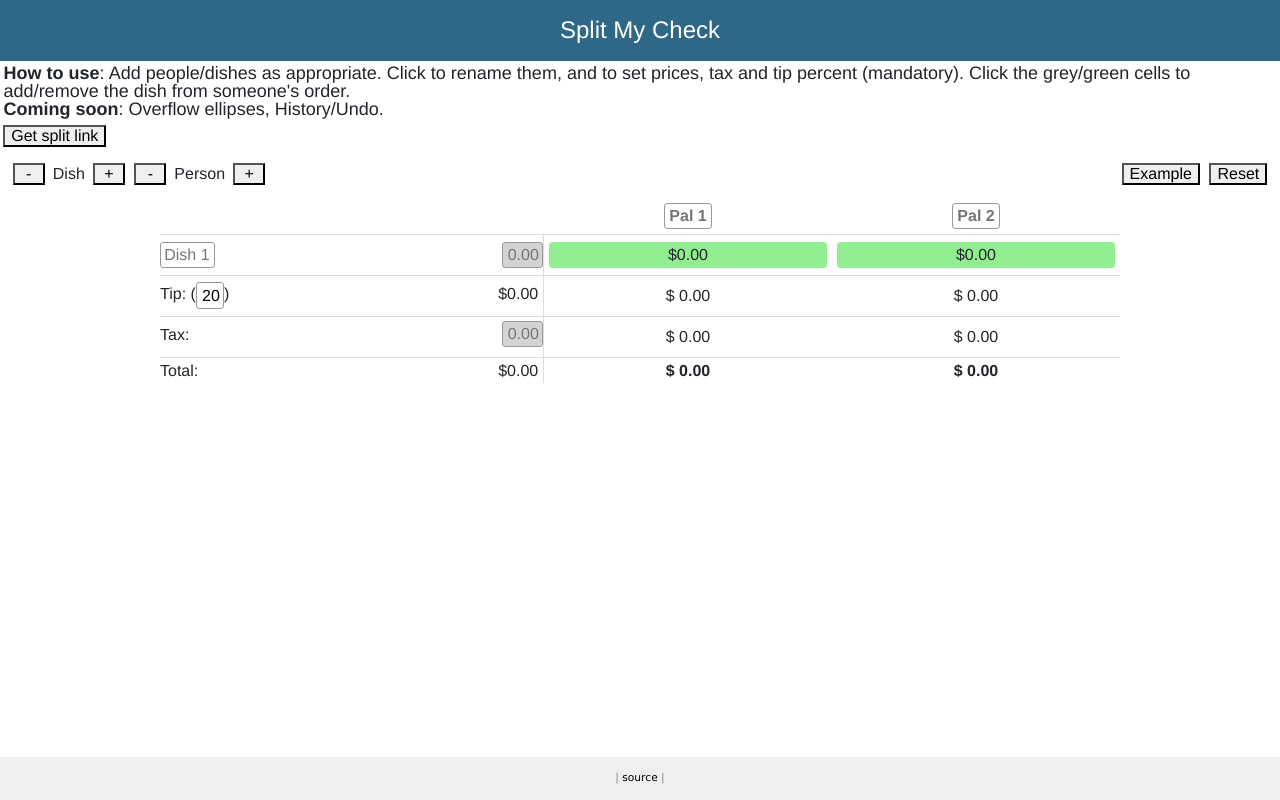
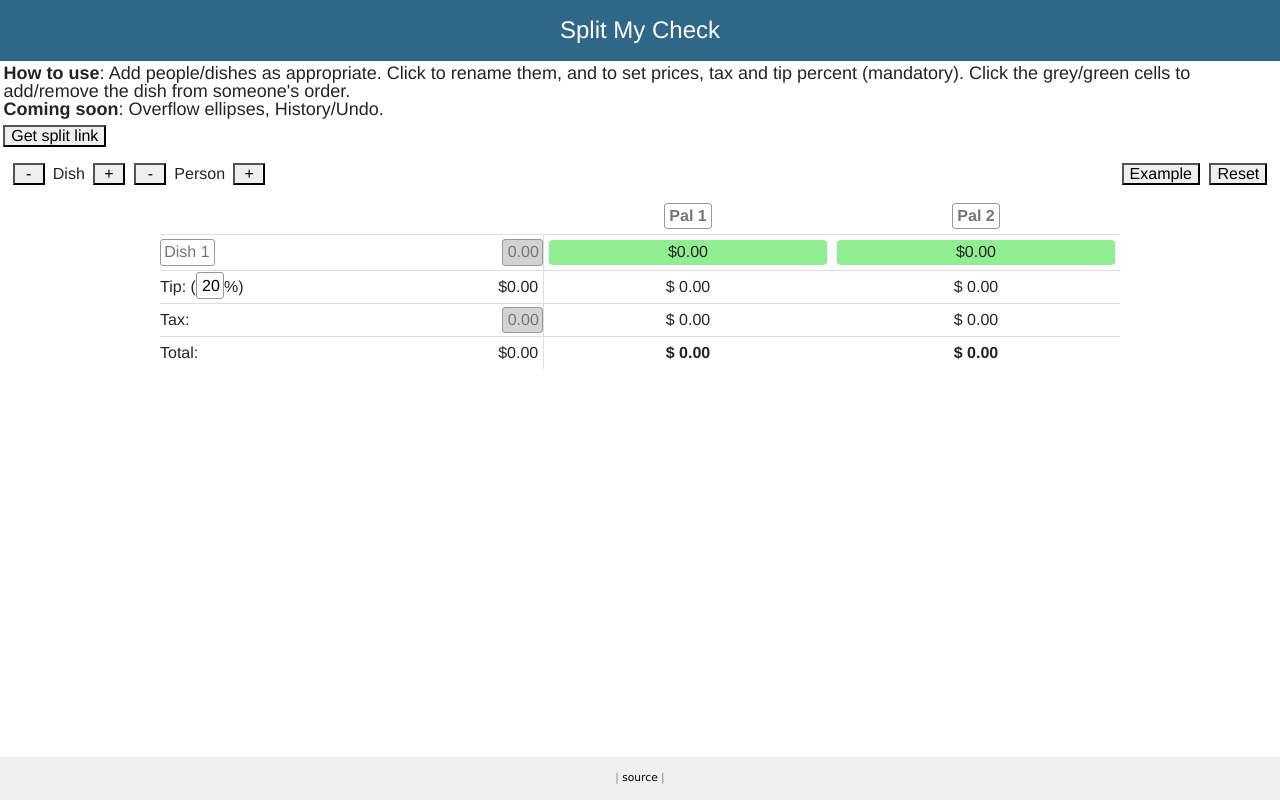
Before and after one commit to mritterhoff/splitmycheck, a React (Create React App) app in the folder client/: page / in a window 1280 px wide. Built offline with nearby package versions, Linux system fonts and the light colour scheme.

Commit message:
some css changes for rowheaders, changing ellipsis overflow of inputs to be handled with css[D

```diff
--- a/client/src/components/Inputs.js
+++ b/client/src/components/Inputs.js
@@ -30,8 +30,6 @@ class StringInput extends React.Component {
 
   autoSizeInputRef;
 
-  stringMaxChars = 7;
-
   updateInputValue = (event) => {
     // must prevent passing null value, so pass empty string instead
     this.props.onChangeCB(event.target.value || '');
@@ -52,14 +50,6 @@ class StringInput extends React.Component {
     this.autoSizeInputRef.input.select();
   }
 
-  // if the valye is short enough, display it, otherwise truncate and add an elipsis
-  getInputValueToDisplay = () => {
-    if (this.state.focused || this.props.value.length <= this.stringMaxChars) {
-      return this.props.value;
-    }
-    return `${this.props.value.substring(0, this.stringMaxChars)}...`;
-  }
-
   render() {
     const inputStyle = Object.assign(
       { textAlign: (this.props.center ? 'center' : 'auto') },
@@ -69,8 +59,8 @@ class StringInput extends React.Component {
 
     return (
       <AutosizeInput
-        className='InputContainer'
-        value={this.getInputValueToDisplay()}
+        className='InputContainer StringInput'
+        value={this.props.value}
         placeholder={this.props.placeholder}
         placeholderIsMinWidth
         inputStyle={inputStyle}
--- a/client/src/components/RowHeader2.js
+++ b/client/src/components/RowHeader2.js
@@ -66,7 +66,6 @@ class RowHeader2 extends React.Component {
     // wrap in an additional div to increase touchable/clickable surface
     const className = ClassNames({
       RowHeaderContainer: true,
-      flexVertCenter: true,
       focused: this.state.isManagingFocus,
       notFocused: !this.state.isManagingFocus
     });
@@ -74,9 +73,7 @@ class RowHeader2 extends React.Component {
     // TODO explore making this use something other than onClick
     return (
       <div className={className} onClick={this.onClickCB}>
-        <div>
-          {this.getChildren()}
-        </div>
+        {this.getChildren()}
       </div>
     );
   }
--- a/client/src/components/Splitter.js
+++ b/client/src/components/Splitter.js
@@ -202,12 +202,12 @@ class Splitter extends React.Component {
   }
 
   getHeaderRow() {
-    const widths = getHeaderWidths(40, this.state.people.length);
+    const widths = getHeaderWidths(this.state.people.length);
     return (
       <THEAD>
-        {this.getHeaderRowChildren().map((el, i) => {
-          return <TH key={i} style={{ width: `${widths[i]}%` }}>{el}</TH>;
-        })}
+        {this.getHeaderRowChildren().map((el, i) => (
+          <TH key={i} style={{ width: `${widths[i]}%` }}>{el}</TH>
+        ))}
       </THEAD>
     );
   }
@@ -259,10 +259,6 @@ class Splitter extends React.Component {
     );
   }
 
-  tipIsPercent() {
-    return this.state.tip.isPercent();
-  }
-
   tipAsMoney = () => (this.state.tip.num / 100 * this.subtotal());
 
   // Get tip row.
@@ -277,21 +273,17 @@ class Splitter extends React.Component {
 
     let rowEls = [
       <RowHeader2 useMobileUI={this.props.useMobileUI}>
-        <span>
-          {`${displayName}: (`}
-        </span>
+        <span>{displayName}: (</span>
         <Swappable className='middle'>
           <PercentInput
             numObj={getterFunc()}
             onChangeCB={updaterFunc}
           />
-          <span className='taxOrTip' tabIndex='0'>
-            {`${getterFunc().stringRep}%`}
+          <span tabIndex='0'>
+            {`${getterFunc().stringRep}`}
           </span>
         </Swappable>
-        <span>
-          {')'}
-        </span>
+        <span>%)</span>
         <span className='right'>
           {Utils.priceAsString(this.tipAsMoney(), false)}
         </span>
@@ -315,7 +307,7 @@ class Splitter extends React.Component {
 
     let rowEls = [
       <RowHeader2 useMobileUI={this.props.useMobileUI}>
-        <span className='taxOrTip'>{`${displayName}:`}</span>
+        <span>{`${displayName}:`}</span>
         <Swappable className='right' >
           <PriceInput
             priceObj={getterFunc()}
@@ -339,6 +331,7 @@ class Splitter extends React.Component {
       Utils.roundToCent(this.percentOfSubtotalOwed(pInd) * getterFunc().num)
     ));
     const diff = Utils.roundToCent(getterFunc().num - priceArray.reduce(Utils.sumFunc));
+
 
     // if we have to fix the tax or tip up, just add/subtract from
     // to/from the smallest/largest. it's only ever 1cent it seems...
@@ -438,8 +431,8 @@ class Splitter extends React.Component {
   }
 } // end of Splitter class
 
-
-function getHeaderWidths(firstWidth, numPeople) {
+function getHeaderWidths(numPeople) {
+  const firstWidth = 40;
   return [ firstWidth ].concat(Array(numPeople).fill((100 - firstWidth) / numPeople));
 }
 
--- a/client/src/components/Swappable.js
+++ b/client/src/components/Swappable.js
@@ -1,6 +1,8 @@
 import React from 'react';
 // import PropTypes from 'prop-types'
 import ClassNames from 'classnames';
+
+import '../css/Swappable.css';
 
 class Swappable extends React.Component {
   _ref;
--- a/client/src/css/Inputs.css
+++ b/client/src/css/Inputs.css
@@ -1,4 +1,10 @@
 /* For Firefox */
+
+.RowHeaderContainer.notFocused .StringInput > input{
+  overflow: hidden;
+  text-overflow: ellipsis;
+  white-space: nowrap;
+}
 
 input[type='number'] {
   -moz-appearance: textfield;
--- a/client/src/css/RowHeader.css
+++ b/client/src/css/RowHeader.css
@@ -1,46 +1,17 @@
-.Swappable {
-  display: inline-block;
-}
-
-.Swappable.right, span.right{
-  float: right;
-}
-
-.Swappable.right.notInteractive, span.right{
-  padding-right: .3em;
-}
-
-/* Hack */
-.Swappable.middle .InputContainer{
-  overflow: hidden
-}
-
-.RowHeaderContainer {
-  min-height: 2.5em;
-}
-
-.Debug .RowHeaderContainer {
-  background-color: crimson;
-}
-
 .RowHeaderContainer span {
   display: inline-block;
-  padding-top: .4em;
-  padding-bottom: .4em;
 
   /* Hack. Apparently overflow: hidden (in .DishName below)
   breaks layout. Do it everywhere for now.*/
-  overflow: hidden;
+  /*overflow: hidden;*/
 }
 
 .Debug .RowHeaderContainer span{
   background-color: lightgreen;
 }
 
-.flexVertCenter {
-  display: flex;
-  flex-direction: column;
-  justify-content: center;
+.Debug .RowHeaderContainer {
+  background-color: crimson;
 }
 
 /* Limit the length of the string that's shown. */
@@ -49,7 +20,7 @@
   overflow: hidden;
   text-overflow: ellipsis;
 
-  /*TODO experiment with this value*/
+  /* TODO experiment with this value */
   max-width: 6em;
 }
 
--- a/client/src/css/Splitter.css
+++ b/client/src/css/Splitter.css
@@ -6,6 +6,14 @@
 .td:first-child {
   border-right: 1px solid #dedede;
   padding: 0;
+}
+
+
+.td:first-child > div {
+  min-height: 2em;
+  display: flex;
+  align-items: center;
+  justify-content: space-between;
 }
 
 .table {
--- /dev/null
+++ b/client/src/css/Swappable.css
@@ -0,0 +1,26 @@
+.Swappable {
+  display: inline-block;
+}
+
+.Swappable.right, span.right{
+  /* Acts like float:right, but works with flex */
+  margin-left: auto;
+}
+
+.Swappable.right.notInteractive, span.right{
+  padding-right: .3em;
+}
+
+.Swappable.left.notInteractive, span.left{
+  padding-left: .3em;
+}
+
+/* Hack */
+.Swappable.middle .InputContainer{
+  overflow: hidden
+}
+
+.Swappable.notInteractive span {
+  border-bottom: 1px dotted grey;
+  border-top: 1px solid white;
+}
```
